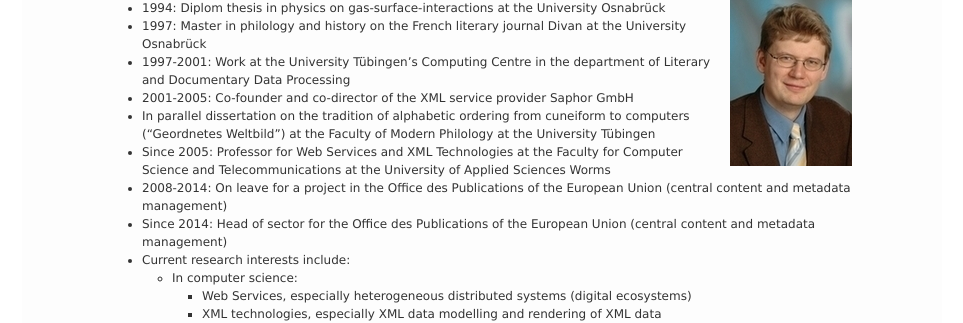
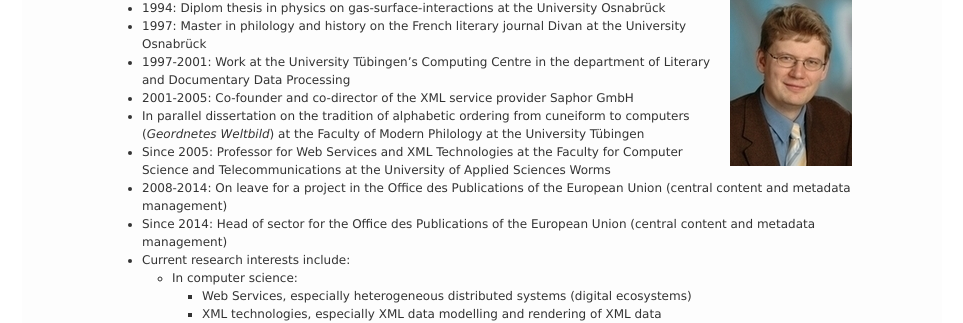
Before and after one commit to mwkuster/mwkuster.github.io, a Jekyll site: the page built from en/lebenslauf.md, in a window 1280 px wide. Shown: the part 193-516 px from the top of the page, without its empty margins (158-1121 px from the left). Built offline with Jekyll 4.4.1, drawn with Linux system fonts in a browser that asks for light colours.

Commit message:
Corrections

```diff
--- a/en/lebenslauf.md
+++ b/en/lebenslauf.md
@@ -16,7 +16,7 @@ lang: en
 - 1997: Master in philology and history on the French literary journal Divan at the University Osnabrück
 - 1997-2001: Work at the University Tübingen's Computing Centre in the department of Literary and Documentary Data Processing
 - 2001-2005: Co-founder and co-director of the XML service provider Saphor GmbH
-- In parallel dissertation on the tradition of alphabetic ordering from cuneiform to computers ("Geordnetes Weltbild") at the Faculty of Modern Philology at the University Tübingen
+- In parallel dissertation on the tradition of alphabetic ordering from cuneiform to computers (_Geordnetes Weltbild_) at the Faculty of Modern Philology at the University Tübingen
 - Since 2005: Professor for Web Services and XML Technologies at the Faculty for Computer Science and Telecommunications at the University of Applied Sciences Worms
 - 2008-2014: On leave for a project in the Office des Publications of the European Union (central content and metadata management)
 - Since 2014: Head of sector for the Office des Publications of the European Union (central content and metadata management)
```
